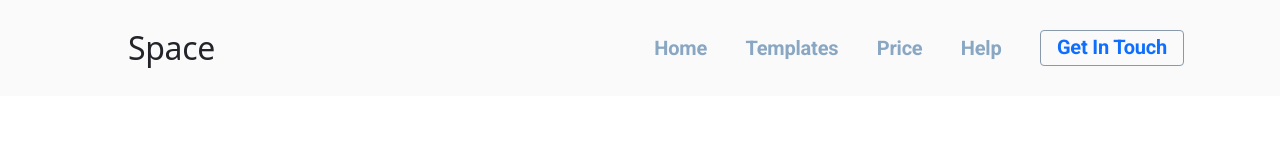
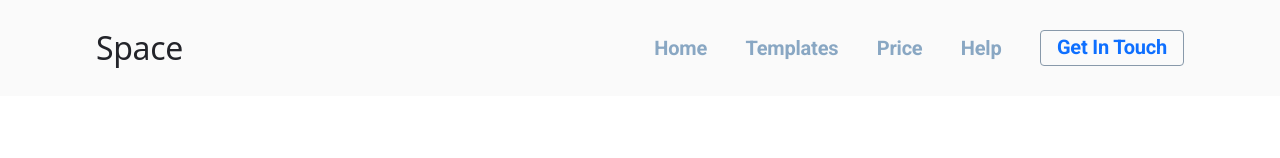
Before and after one commit to adith-a-danthi/space-task, a React (Vite) app: page / in a window 1280 px wide. Shown: the top 158 px of the page. Built offline with nearby package versions, Linux system fonts and the light colour scheme; a web font is replaced by a local one.

Commit message:
💄 chore: add max-width

```diff
--- a/src/components/FAQs/FAQs.css
+++ b/src/components/FAQs/FAQs.css
@@ -16,8 +16,6 @@
 }
 
 .content {
-  width: 80%;
-  margin: 0 auto;
   display: flex;
   justify-content: center;
   gap: clamp(2rem, 2rem + 8vw, 10rem);
@@ -42,7 +40,6 @@
 
 @media screen and (max-width: 768px) {
   .content {
-    width: 80%;
     flex-direction: column;
     gap: 2rem;
   }
--- a/src/components/Hero/Hero.css
+++ b/src/components/Hero/Hero.css
@@ -8,8 +8,6 @@
 }
 
 .hero__content {
-  width: 85%;
-  margin: 0 auto;
   display: grid;
   grid-template-columns: 2fr 3fr;
   gap: var(--clamp-8);
@@ -62,7 +60,6 @@
 
 @media screen and (max-width: 1024px) {
   .hero__content {
-    width: 80%;
     grid-template-columns: 1fr;
     gap: 4rem;
   }
--- a/src/components/Hero/Hero.jsx
+++ b/src/components/Hero/Hero.jsx
@@ -3,7 +3,7 @@ import './Hero.css';
 export default function Hero() {
   return (
     <section className="hero">
-      <div className="hero__content">
+      <div className="content hero__content">
         <div className='extra_content'>
           <img
             className="hero__image portrait_image"
--- a/src/components/Navbar/Navbar.css
+++ b/src/components/Navbar/Navbar.css
@@ -13,18 +13,15 @@
 }
 
 .nav__content {
-  width: 85%;
   height: 100%;
   display: flex;
   align-items: center;
   justify-content: space-between;
-  margin: 0 auto;
 }
 
 .nav__logo {
   font-family: Sarina, system-ui, sans-serif;
   font-size: 2rem;
-  padding: 2rem;
 }
 
 .nav__links {
@@ -73,10 +70,6 @@
 }
 
 @media screen and (max-width: 1024px) {
-  .nav__content {
-    width: 80%;
-  }
-
   .nav__logo {
     font-size: 1.5rem;
     padding: 0;
@@ -93,6 +86,13 @@
 }
 
 @media screen and (max-width: 768px) {
+
+  .nav > .nav__content {
+    flex-direction: row;
+    justify-content: space-between;
+    align-items: center;
+  }
+
   .hamburger {
     display: block;
   }
--- a/src/components/Navbar/Navbar.jsx
+++ b/src/components/Navbar/Navbar.jsx
@@ -13,7 +13,7 @@ export default function Navbar() {
 
   return (
     <nav className="nav">
-      <div className="nav__content">
+      <div className="content nav__content">
         <div className="nav__logo">Space</div>
 
         {/* Hamburger Menu */}
--- a/src/components/TestimonialItem/TestimonialItem.css
+++ b/src/components/TestimonialItem/TestimonialItem.css
@@ -2,6 +2,7 @@
   flex: 1 0 85%;
   height: clamp(17rem, 8rem + 10vw, 25rem);
   width: 85%;
+  max-width: 1920px;
   padding: 3rem;
   display: flex;
   flex-direction: column;
--- a/src/styles/base.css
+++ b/src/styles/base.css
@@ -31,3 +31,15 @@
   font-size: clamp(1.5rem, 1.1479rem + 1.1268vw, 3rem);
   letter-spacing: -0.03em;
 }
+
+.content {
+  width: 85%;
+  margin: 0 auto;
+  max-width: 1920px;
+}
+
+@media screen and (max-width: 768px) {
+  .content {
+    width: 80%;
+  }
+}
```
